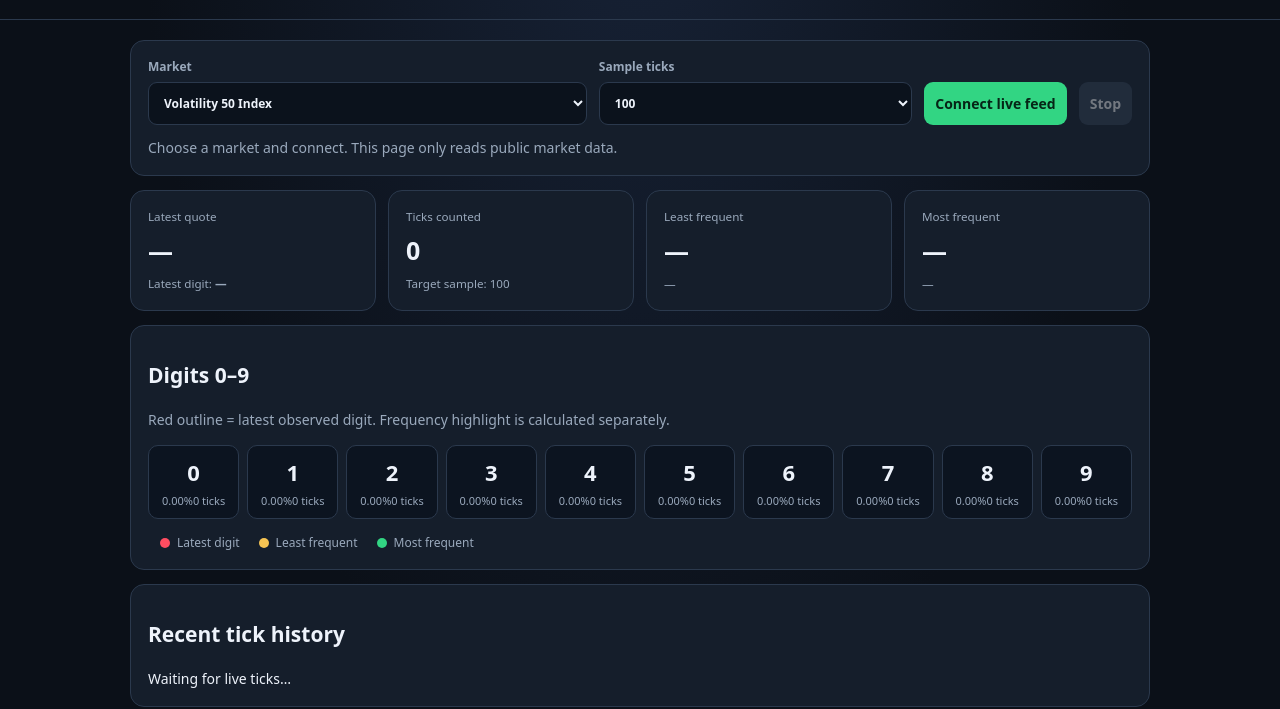
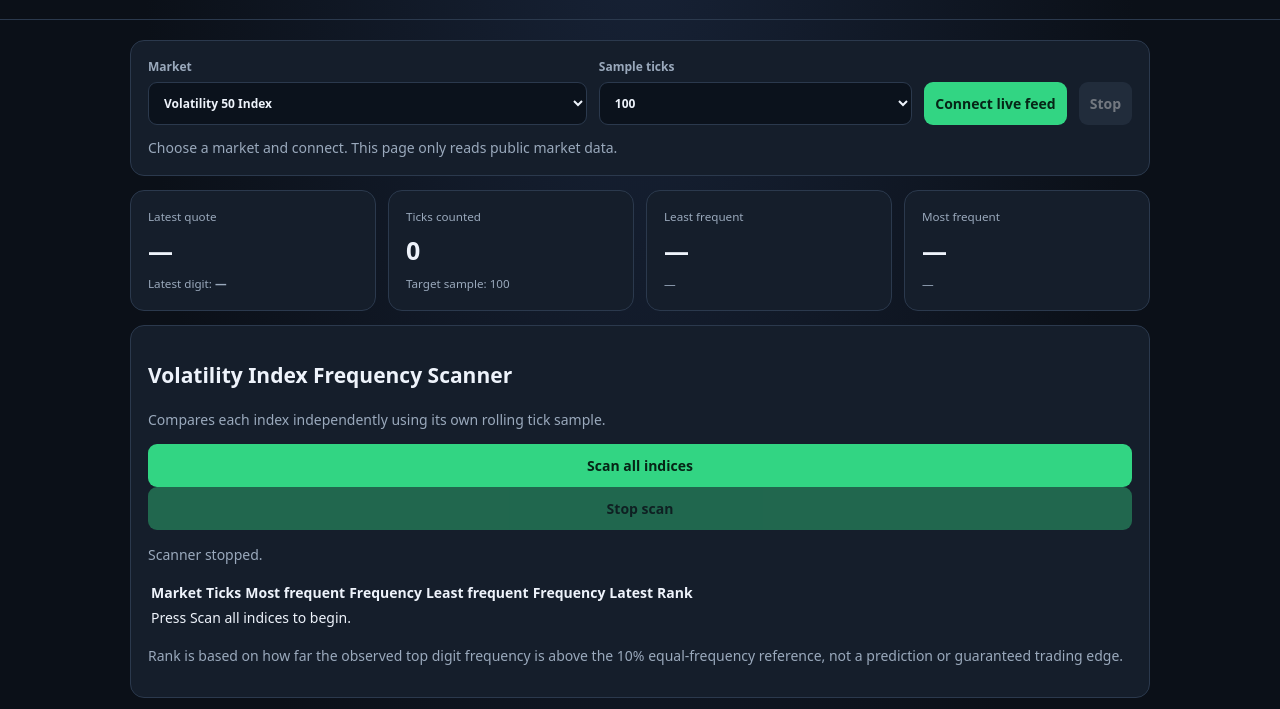
Before and after one commit to henryksolomon442-cloud/MatchPredict-AI, a website: page deriv-match-differs/index.html in a window 1280 px wide. Shown: the part 129-838 px from the top of the page. Drawn offline with Linux system fonts and the light colour scheme.

Commit message:
Add multi-market volatility frequency scanner

```diff
--- a/deriv-match-differs/index.html
+++ b/deriv-match-differs/index.html
@@ -3,7 +3,7 @@
 <body><header><div><small>DERIV · LIVE TICK OBSERVATION</small><h1>Digit Frequency <span>Radar</span></h1><p>First test: verify live ticks and frequency calculations. No trades are placed.</p></div><b id="status" class="status">Disconnected</b></header><main>
 <section class="panel controls"><label>Market<select id="market"><option value="R_10">Volatility 10 Index</option><option value="R_25">Volatility 25 Index</option><option value="R_50" selected>Volatility 50 Index</option><option value="R_75">Volatility 75 Index</option><option value="R_100">Volatility 100 Index</option><option value="1HZ10V">Volatility 10 (1s)</option><option value="1HZ25V">Volatility 25 (1s)</option><option value="1HZ50V">Volatility 50 (1s)</option><option value="1HZ75V">Volatility 75 (1s)</option><option value="1HZ100V">Volatility 100 (1s)</option></select></label><label>Sample ticks<select id="count"><option>10</option><option>25</option><option>50</option><option selected>100</option><option>250</option><option>500</option></select></label><button id="connect">Connect live feed</button><button id="stop" disabled>Stop</button><p id="message">Choose a market and connect. This page only reads public market data.</p></section>
 <section class="metrics"><article class="panel"><small>Latest quote</small><strong id="quote">—</strong><small>Latest digit: <b id="last">—</b></small></article><article class="panel"><small>Ticks counted</small><strong id="n">0</strong><small id="sample">Target sample: 100</small></article><article class="panel"><small>Least frequent</small><strong id="cold">—</strong><small id="coldp">—</small></article><article class="panel"><small>Most frequent</small><strong id="hot">—</strong><small id="hotp">—</small></article></section>
-<section class="panel"><h2>Digits 0–9</h2><p>Red outline = latest observed digit. Frequency highlight is calculated separately.</p><div id="digits" class="digits"></div><div class="legend"><span class="red"></span> Latest digit <span class="gold"></span> Least frequent <span class="green"></span> Most frequent</div></section>
+<section class="panel scanner"><div class="scanhead"><div><h2>Volatility Index Frequency Scanner</h2><p>Compares each index independently using its own rolling tick sample.</p></div><button id="scanStart">Scan all indices</button><button id="scanStop" disabled>Stop scan</button></div><p id="scanStatus">Scanner stopped.</p><div class="tablewrap"><table><thead><tr><th>Market</th><th>Ticks</th><th>Most frequent</th><th>Frequency</th><th>Least frequent</th><th>Frequency</th><th>Latest</th><th>Rank</th></tr></thead><tbody id="scanRows"><tr><td colspan="8">Press Scan all indices to begin.</td></tr></tbody></table></div><p class="caution">Rank is based on how far the observed top digit frequency is above the 10% equal-frequency reference, not a prediction or guaranteed trading edge.</p></section>\n<section class="panel"><h2>Digits 0–9</h2><p>Red outline = latest observed digit. Frequency highlight is calculated separately.</p><div id="digits" class="digits"></div><div class="legend"><span class="red"></span> Latest digit <span class="gold"></span> Least frequent <span class="green"></span> Most frequent</div></section>
 <section class="panel"><h2>Recent tick history</h2><div id="history" class="history">Waiting for live ticks…</div></section>
 <section class="panel"><h2>Test notes</h2><p id="quality">Not connected yet.</p><p class="caution">These percentages describe the selected historical sample. They are not calibrated probabilities of the next digit and do not guarantee a winning Differs trade. This first version does not execute trades.</p></section>
 <footer>Digit Frequency Radar · Version 1 · Public market data only</footer></main><script src="app.js"></script></body></html>
```
